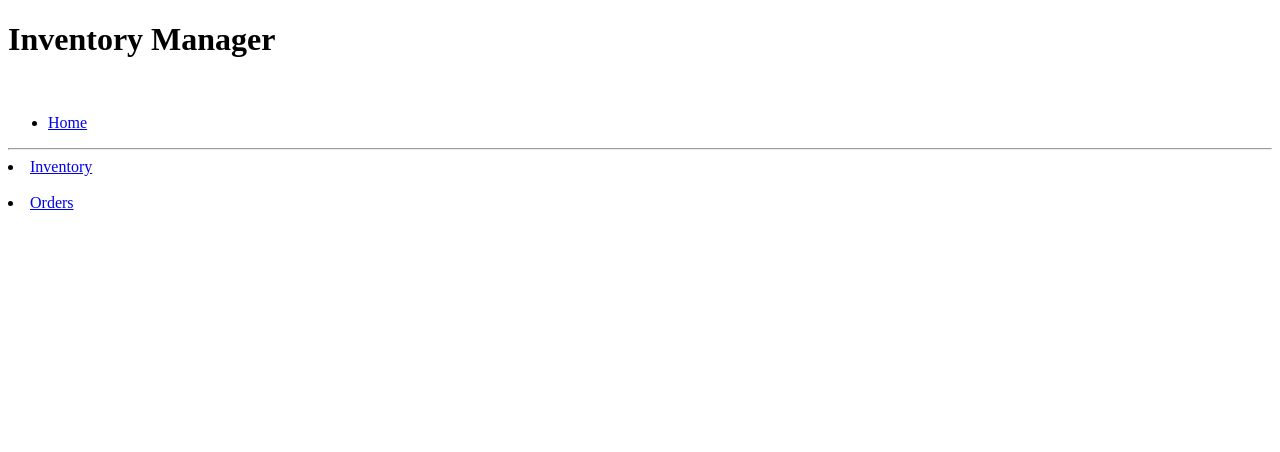
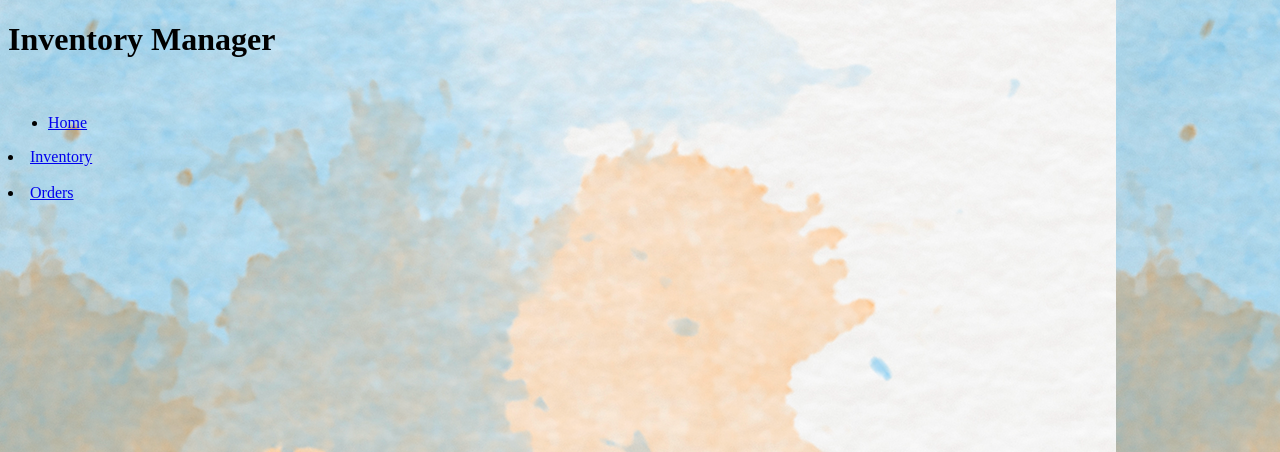
Before and after one commit to CegDev85/shop_manager_project, a Flask app: page / in a window 1280 px wide. Shown: the top 452 px of the page. Run offline with Flask 2, Linux system fonts and the light colour scheme.

Commit message:
background added

```diff
--- /dev/null
+++ b/static/style.css
@@ -0,0 +1,3 @@
+body {
+    background-image:url("Screenshot\ 2021-05-28\ at\ 22.29.35.png")
+}
--- a/templates/base.html
+++ b/templates/base.html
@@ -4,18 +4,19 @@
     <meta charset="UTF-8">
     <meta http-equiv="X-UA-Compatible" content="IE=edge">
     <meta name="viewport" content="width=device-width, initial-scale=1.0">
+    <link rel="stylesheet" href="https://stackpath.bootstrapcdn.com/font-awesome/4.7.0/css/font-awesome.min.css" crossorigin="anonymous"> <!-- NEW -->
+    <link rel="stylesheet" href="{{ url_for('static', filename='style.css') }}">
     <title>Inventory Manager</title>
 </head>
 <h1>Inventory Manager</h1>
 <br>
-<div>
+<div class="home-button">
     <nav>
         <ul>
             <li><a href="/">Home</a></li>
         </ul>
     </nav>
 </div>
-<hr>
 
 
 <body>
```
Also changed, not shown: static/Screenshot 2021-05-28 at 22.29.35.png (added), static/free-background-images-13301.jpeg (added), static/hand-painted-watercolor-background-with-sky-clouds-shape.jpg (added).
